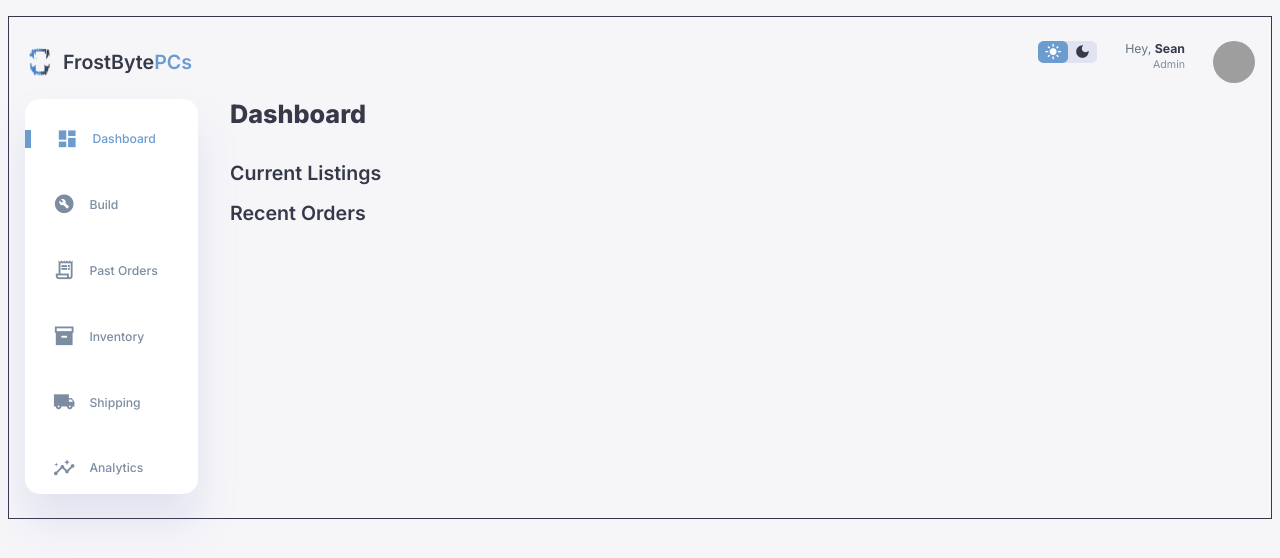
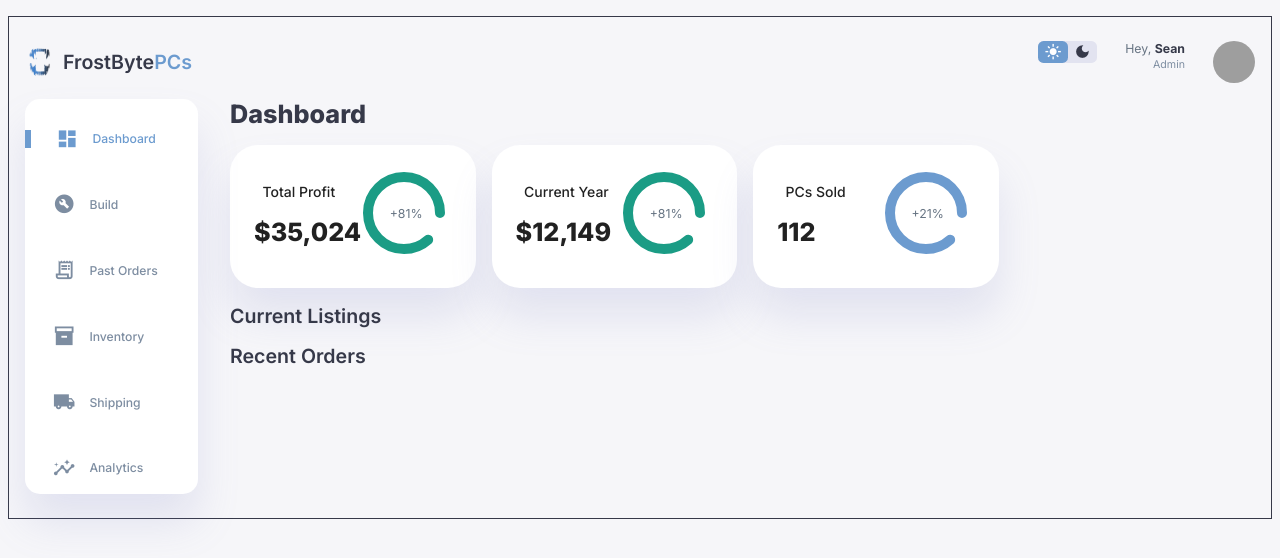
Before and after one commit to Sean-Marriott/frost-byte-forge, a Next.js app in the folder frost-byte-forge/: page / in a window 1280 px wide. Shown: the top 558 px of the page. Built offline with nearby package versions, Linux system fonts and the light colour scheme; grey boxes are pictures that could not be loaded.

Commit message:
Reintroduced dashboard analytics

```diff
--- a/frost-byte-forge/app/page.tsx
+++ b/frost-byte-forge/app/page.tsx
@@ -1,5 +1,7 @@
 import Grid from "@mui/material/Unstable_Grid2";
 import Stack from "@mui/material/Stack";
+import DashboardAnalytics from "./ui/analytics/DashboardAnalytics";
+
 export default function Home() {
   return (
     <Grid container columnGap={2}>
@@ -7,7 +9,9 @@ export default function Home() {
         <Stack spacing={2}>
           <Stack spacing={2}>
             <h1>Dashboard</h1>
-            <div className="dashboard">{/* <DashboardAnalytics /> */}</div>
+            <div className="dashboard">
+              <DashboardAnalytics />
+            </div>
           </Stack>
           <Stack spacing={2}>
             <h2>Current Listings</h2>
--- /dev/null
+++ b/frost-byte-forge/app/ui/analytics/DashboardAnalytics.tsx
@@ -0,0 +1,65 @@
+"use client";
+import StyledPaper from "../styled_paper/StyledPaper";
+import Grid from "@mui/material/Unstable_Grid2";
+
+export default function DashboardAnalytics() {
+  return (
+    <Grid container spacing={2}>
+      <Grid xs={12} lg={4}>
+        <StyledPaper className="sales" sx={{ p: 3, borderRadius: 7 }}>
+          <div className="status">
+            <div className="info">
+              <h3>Total Profit</h3>
+              <h1>$35,024</h1>
+            </div>
+            <div className="progresss">
+              <svg>
+                <circle cx="38" cy="38" r="36"></circle>
+              </svg>
+              <div className="percentage">
+                <p>+81%</p>
+              </div>
+            </div>
+          </div>
+        </StyledPaper>
+      </Grid>
+      <Grid xs={12} lg={4}>
+        <StyledPaper className="sales" sx={{ p: 3, borderRadius: 7 }}>
+          <div className="status">
+            <div className="info">
+              <h3>Current Year</h3>
+              <h1>$12,149</h1>
+            </div>
+            <div className="progresss">
+              <svg>
+                <circle cx="38" cy="38" r="36"></circle>
+              </svg>
+              <div className="percentage">
+                <p>+81%</p>
+              </div>
+            </div>
+          </div>
+        </StyledPaper>
+      </Grid>
+
+      <Grid xs={12} lg={4}>
+        <StyledPaper className="searches" sx={{ p: 3, borderRadius: 7 }}>
+          <div className="status">
+            <div className="info">
+              <h3>PCs Sold</h3>
+              <h1>112</h1>
+            </div>
+            <div className="progresss">
+              <svg>
+                <circle cx="38" cy="38" r="36"></circle>
+              </svg>
+              <div className="percentage">
+                <p>+21%</p>
+              </div>
+            </div>
+          </div>
+        </StyledPaper>
+      </Grid>
+    </Grid>
+  );
+}
--- /dev/null
+++ b/frost-byte-forge/app/ui/styled_paper/StyledPaper.tsx
@@ -0,0 +1,15 @@
+import { styled } from "@mui/material/styles";
+import { Paper, PaperProps } from "@mui/material";
+
+const StyledPaper = styled(Paper)<PaperProps>({
+  boxShadow: "0 2rem 3rem rgba(132, 139, 200, 0.18)",
+  borderRadius: "1rem",
+  padding: "1rem",
+  transition: "all 0.3s ease",
+  cursor: "pointer",
+  "&:hover": {
+    boxShadow: "none",
+  },
+});
+
+export default StyledPaper;
```
